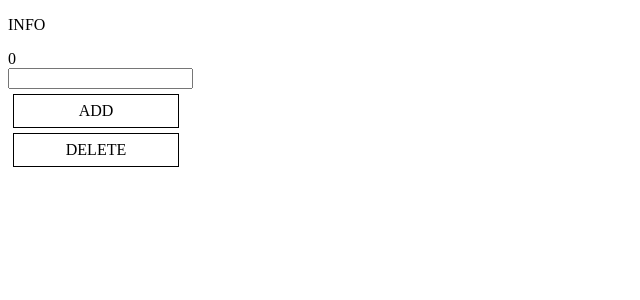
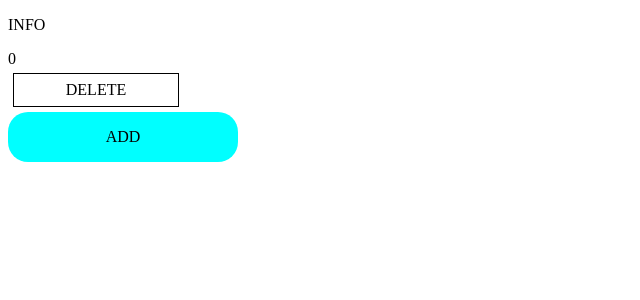
Before and after one commit to AlBelHub/Tasktrek, a React (Vite) app: page / in a window 1280 px wide. Shown: the top 300 px of the page, without its empty margins (0-640 px from the left). Built offline with nearby package versions, Linux system fonts and the light colour scheme.

Commit message:
Ввод названия и кнопка "добавить" перенесены

```diff
--- a/src/App.css
+++ b/src/App.css
@@ -38,3 +38,29 @@
   font-size: large;
   font-weight: bold;
 }
+
+.add-button {
+  display: flex;
+  background-color: aqua;
+  height: 50px;
+  width: 230px;
+  flex-direction: column-reverse;
+  justify-content: center;
+  align-items: center;
+  border-radius: 20px;
+  user-select: none;
+  transition: all 0.34s;
+}
+
+.show {
+  height: 100px;
+  background-color: rgb(129, 158, 158);
+}
+
+.input {
+  display: block;
+  width: 90%;
+  height: 50%;
+  border-radius: 10px;
+  transition: all 1s;
+}
--- a/src/App.tsx
+++ b/src/App.tsx
@@ -9,6 +9,7 @@ import { nanoid } from "nanoid";
 
 function App() {
   const [header, setHeader] = useState("");
+  const [visible, setVisible] = useState(false);
 
   const CardState = useSelector(
     (state: RootState): any => state.basicAction.values
@@ -23,6 +24,8 @@ function App() {
       inputRef.current.focus();
     } else {
       dispatch(addBlock({ id: nanoid(4), header: header }));
+      inputRef.current.value = "";
+      setHeader("");
     }
   };
 
@@ -36,16 +39,6 @@ function App() {
       <div className="menu-container">
         <p className="text">INFO</p>
         <div className="count-TEMP">{CardState.length}</div>
-        <input
-          ref={inputRef}
-          type="text"
-          onChange={(e) => {
-            setHeader(e.target.value);
-          }}
-        />
-        <div className="button" onClick={() => handleAddButton()}>
-          ADD
-        </div>
         <div className="button" onClick={() => dispatch(deleteBlock())}>
           DELETE
         </div>
@@ -58,6 +51,37 @@ function App() {
         {CardState.map((card) => {
           return <Block key={card.id} header={card.header} />;
         })}
+
+        <div
+          className={"add-button " + (visible ? "show" : "")}
+          onClick={() => setVisible(!visible)}
+        >
+          <span style={visible ? { display: "none" } : { display: "block" }}>
+            ADD
+          </span>
+          {visible && (
+            <div>
+              <input
+                className="input"
+                type="text"
+                ref={inputRef}
+                onClick={(e) => {
+                  e.stopPropagation();
+                }}
+                onKeyDown={(e) => {
+                  e.key === "Enter" ? handleAddButton() : false;
+                }}
+                onChange={(e) => {
+                  setHeader(e.target.value);
+                }}
+                placeholder="Введите название блока"
+              />
+              <div className="button" onClick={() => handleAddButton()}>
+                ADD
+              </div>
+            </div>
+          )}
+        </div>
       </div>
     </>
   );
```
